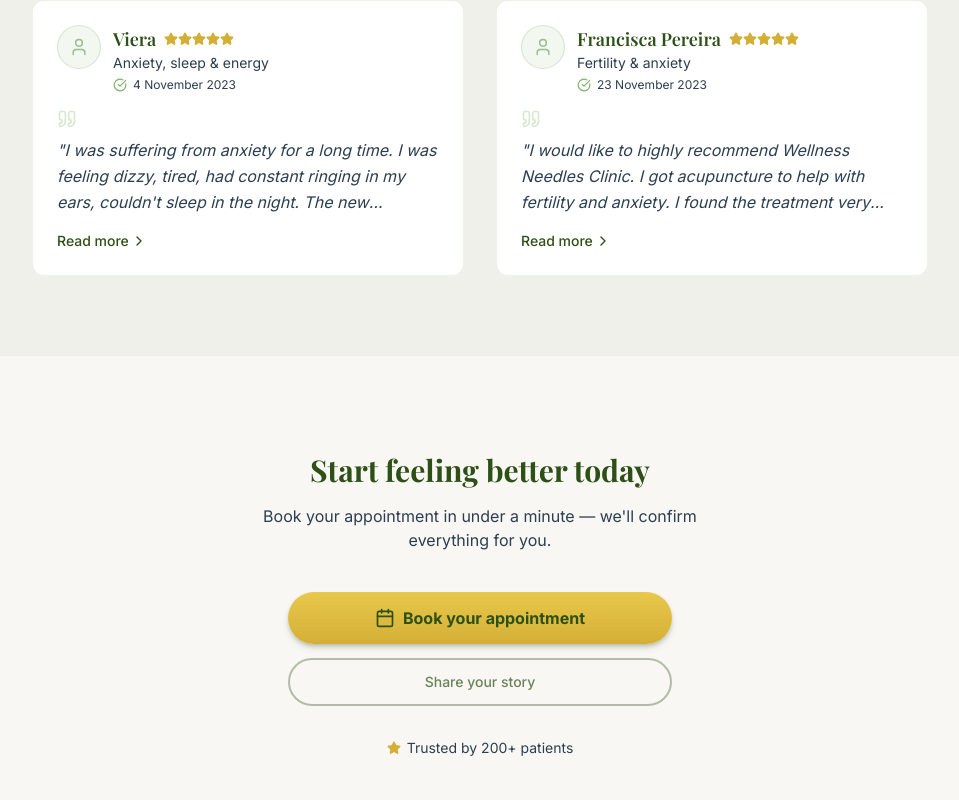
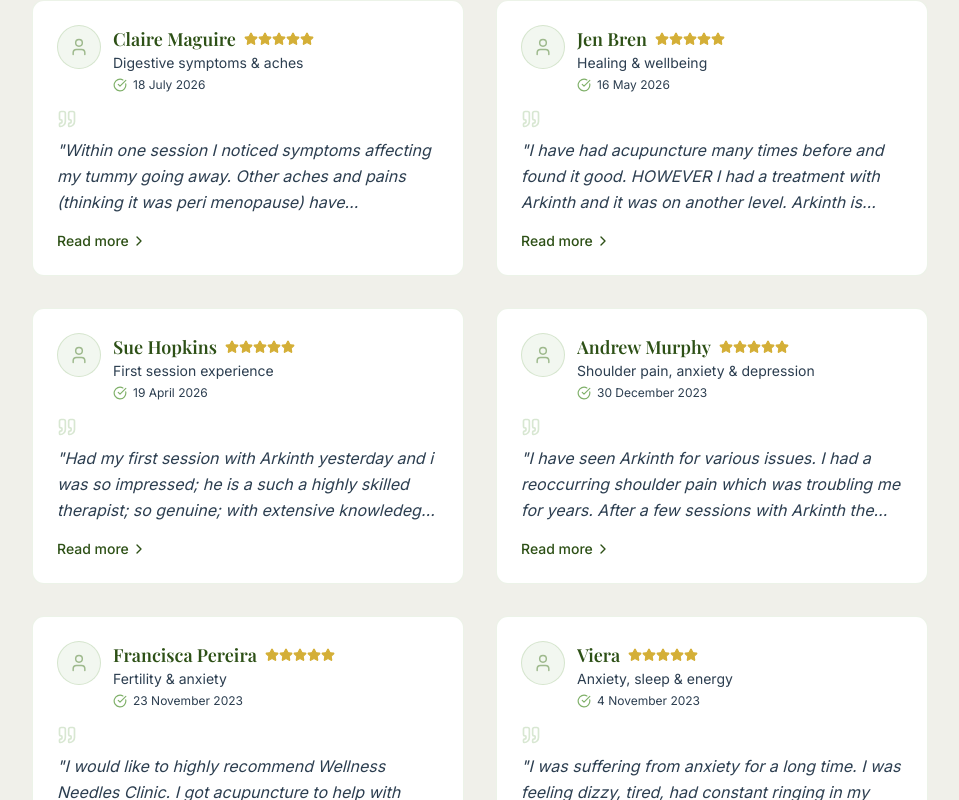
Before and after one commit to hbacalso1229/wellness-needles, a Next.js app: page /testimonials in a window 1280 px wide. Shown: the part 1660-2460 px from the top of the page, without its empty margins (160-1119 px from the left). Built offline with nearby package versions, Linux system fonts and the light colour scheme; no server answers.

Commit message:
Add recent Google reviews to the testimonials carousel.

```diff
--- a/src/app/testimonials/page.tsx
+++ b/src/app/testimonials/page.tsx
@@ -16,14 +16,34 @@ import { BadgeCheck, Calendar, HeartHandshake, Star } from 'lucide-react'
 export default function Testimonials() {
   const { href: bookHref, isExternal, target, rel } = useBookingCtaHref()
 
-  // Unique patient names only (max 3) — one Viera + Francisca
   const testimonials = [
     {
-      name: 'Viera',
-      condition: 'Anxiety, sleep & energy',
-      date: '4 November 2023',
+      name: 'Claire Maguire',
+      condition: 'Digestive symptoms & aches',
+      date: '18 July 2026',
       rating: 5,
-      text: 'I was suffering from anxiety for a long time. I was feeling dizzy, tired, had constant ringing in my ears, couldn\'t sleep in the night. The new symptoms were gradually adding up and worsening over the years. I was desperate and didn\'t know what to do. Then my friend recommended me to try acupuncture. I contacted Arkinth. We had a conversation about my medical history and my current symptoms. He was very kind and I felt open to him. After only a few treatments I started to feel more energetic. Gradually I became a happier person and my symptoms were improving. Even my friends have noticed my changes. They were saying I am blooming, that I look more "alive".',
+      text: 'Within one session I noticed symptoms affecting my tummy going away. Other aches and pains (thinking it was peri menopause) have disappeared completely. It took 5-6 sessions and I can only say it was a miracle. Arkinth says its simple. Open the meridians and the body heals itself. So after 12 long years of doing acupuncture, energy healing, yoga, meditation and not shifting the discomfort in the body, I find Arkinth and he knows exactly what to do. It was like he had the key to open the door and the energy flows to the exact places where I needed to heal. The body has intelligence far beyond our understanding. My GP is officially deleted from my phone and I am taking my entire family to see Arkinth for up keep.',
+    },
+    {
+      name: 'Jen Bren',
+      condition: 'Healing & wellbeing',
+      date: '16 May 2026',
+      rating: 5,
+      text: 'I have had acupuncture many times before and found it good. HOWEVER I had a treatment with Arkinth and it was on another level. Arkinth is genuinely interested in helping you heal, it was an excellent treatment and extremely relaxing. I would recommend this treatment to anyone that is interested in healing the body and improving their quality of life. Thank you so much. Jen :)',
+    },
+    {
+      name: 'Sue Hopkins',
+      condition: 'First session experience',
+      date: '19 April 2026',
+      rating: 5,
+      text: 'Had my first session with Arkinth yesterday and i was so impressed; he is a such a highly skilled therapist; so genuine; with extensive knowledege and understanding you just know he really cares about his clients and there well being. I have went to a few different acupunturists over the years and I found Arkinth exceptional; his service is so unique and specialised I would highly reccommend his service',
+    },
+    {
+      name: 'Andrew Murphy',
+      condition: 'Shoulder pain, anxiety & depression',
+      date: '30 December 2023',
+      rating: 5,
+      text: 'I have seen Arkinth for various issues. I had a reoccurring shoulder pain which was troubling me for years. After a few sessions with Arkinth the pain was almost gone. It allowed me to do the exercises suggested by the physio without having to take pain killers. I still regularly attend physio for the problem but I am now pain free thanks to Arkinth. I have also seen Arkinth for anxiety and depression. Getting through this involved life style changes as well as diet changes. Arkinth helped me with both. Very professional and passionate about helping people.',
     },
     {
       name: 'Francisca Pereira',
@@ -31,6 +51,13 @@ export default function Testimonials() {
       date: '23 November 2023',
       rating: 5,
       text: 'I would like to highly recommend Wellness Needles Clinic. I got acupuncture to help with fertility and anxiety. I found the treatment very effective and relaxing. Arkinth is very personable and professional.',
+    },
+    {
+      name: 'Viera',
+      condition: 'Anxiety, sleep & energy',
+      date: '4 November 2023',
+      rating: 5,
+      text: 'I was suffering from anxiety for a long time. I was feeling dizzy, tired, had constant ringing in my ears, couldn\'t sleep in the night. The new symptoms were gradually adding up and worsening over the years. I was desperate and didn\'t know what to do. Then my friend recommended me to try acupuncture. I contacted Arkinth. We had a conversation about my medical history and my current symptoms. He was very kind and I felt open to him. After only a few treatments I started to feel more energetic. Gradually I became a happier person and my symptoms were improving. Even my friends have noticed my changes. They were saying I am blooming, that I look more "alive".',
     },
   ]
 
```
